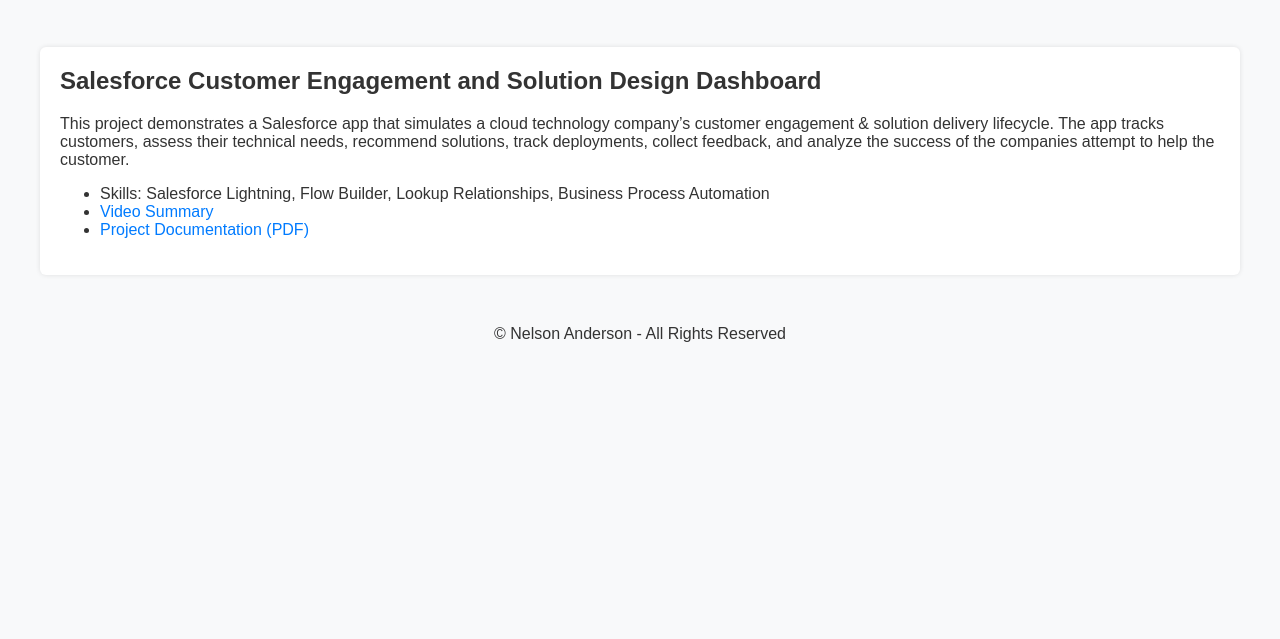
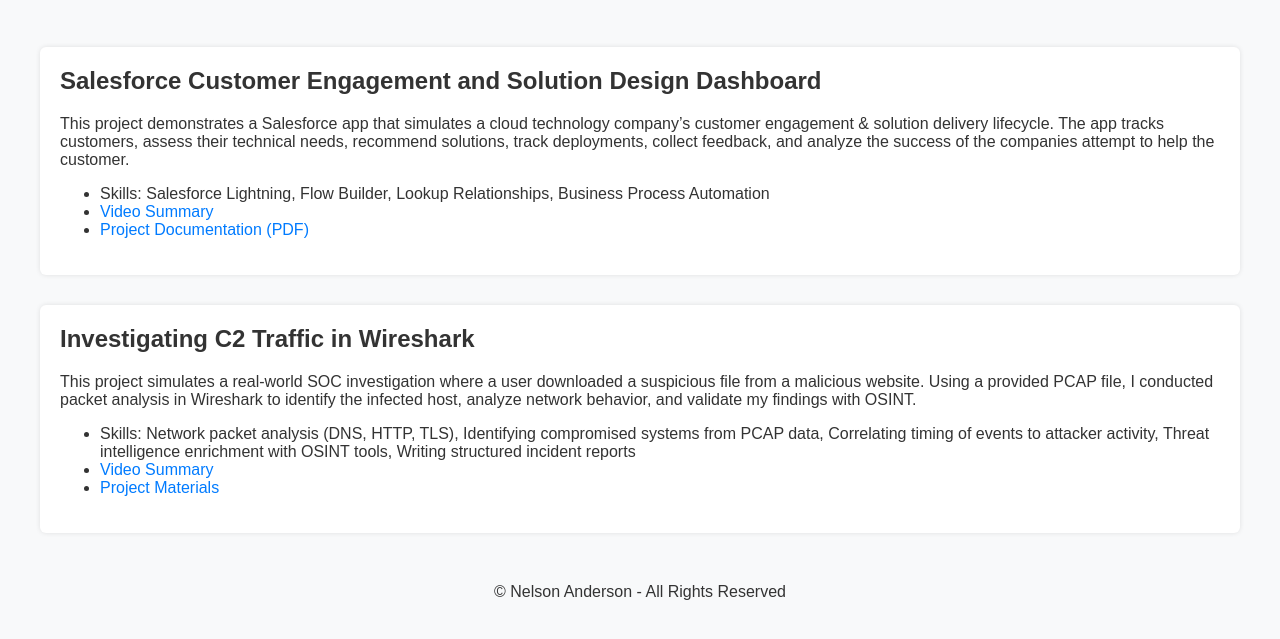
Before and after one commit to Nelson-Anderson/Nelson-Anderson.github.io, a plain HTML site: page index.html in a window 1280 px wide. Shown: the part 119-758 px from the top of the page. Drawn offline with Linux system fonts and the light colour scheme.

Commit message:
Added project 2

```diff
--- a/index.html
+++ b/index.html
@@ -58,6 +58,20 @@
   </ul>
 </section>
 
+<section class="project">
+  <h2>Investigating C2 Traffic in Wireshark</h2>
+  <p>
+  This project simulates a real-world SOC investigation where a user downloaded a suspicious
+  file from a malicious website. Using a provided PCAP file, I conducted packet analysis in
+  Wireshark to identify the infected host, analyze network behavior, and validate my findings with OSINT.
+  </p>
+  <ul>
+    <li>Skills: Network packet analysis (DNS, HTTP, TLS), Identifying compromised systems from PCAP data, Correlating timing of events to attacker activity, Threat intelligence enrichment with OSINT tools, Writing structured incident reports</li>
+    <li><a href="https://www.youtube.com/watch?v=iGK79AHi4MY" target="_blank">Video Summary</a></li>
+    <li><a href="https://www.malware-traffic-analysis.net/2022/03/21/index3.html" target="_blank">Project Materials</a></li>
+  </ul>
+</section>
+
 
 <footer style="text-align:center; margin-top:50px;">
   <p>&copy; Nelson Anderson - All Rights Reserved</p>
```
